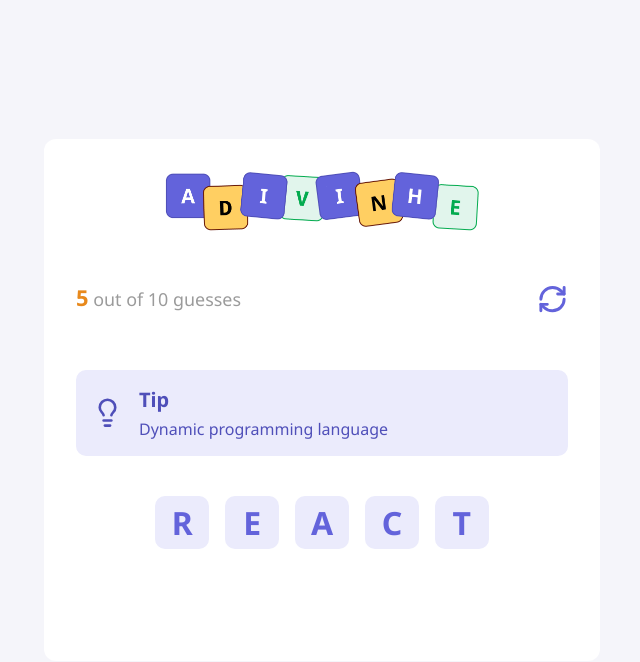
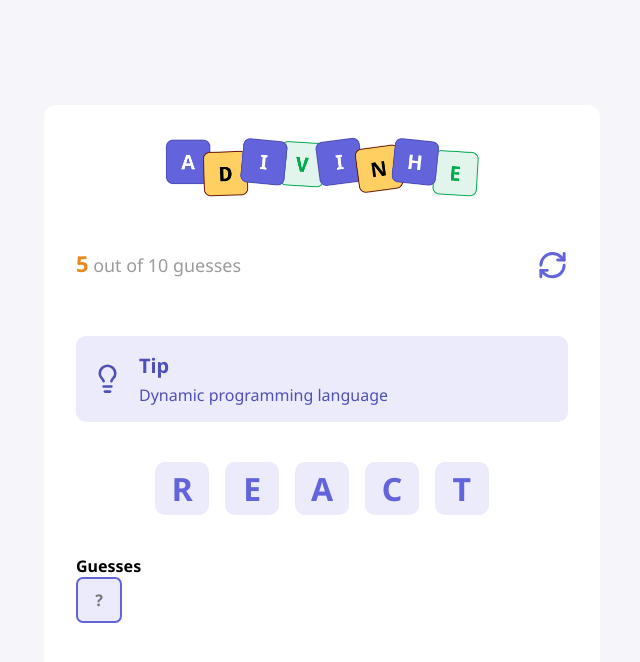
Before and after one commit to loboganng/Word_Guessing, a React (Vite) app in the folder guessing-game/: page / in a window 1280 px wide. Shown: the top 662 px of the page, without its empty margins (318-958 px from the left). Built offline with nearby package versions, Linux system fonts and the light colour scheme.

Commit message:
feat: Creating and styling input element

```diff
--- a/guessing-game/src/App.tsx
+++ b/guessing-game/src/App.tsx
@@ -3,6 +3,7 @@
 import { Header } from "./components/Header"
 import { Tip } from "./components/Tip"
 import { Letter } from "./components/Letter"
+import { Input } from "./components/Input"
 
 export default function App(){
 
@@ -23,6 +24,12 @@
           <Letter value="C"/>
           <Letter value="T"/>
         </div>
+
+        <h4>Guesses</h4>
+
+        <div>
+          <Input autoFocus maxLength={1} placeholder="?"/>
+        </div>
       </main>
     </div>
   )
--- /dev/null
+++ b/guessing-game/src/components/Input/index.tsx
@@ -0,0 +1,7 @@
+import styles from "./styles.module.css"
+
+type Props = React.ComponentProps<"input">
+
+export function Input({ ...rest }: Props){
+  return <input type="text" className={styles.input} {...rest}/>
+}
--- /dev/null
+++ b/guessing-game/src/components/Input/styles.module.css
@@ -0,0 +1,16 @@
+.input{
+  width: 2.87rem;
+  height: 2.87rem;
+  border-radius: 0.43rem;
+
+  background-color: #ebebfc;
+  border: 2px solid #6363db;
+  color: #6363db;
+
+  text-transform: uppercase;
+  text-align: center;
+  font-size: 1rem;
+  font-weight: 700;
+
+  outline: none;
+}
--- a/guessing-game/src/global.css
+++ b/guessing-game/src/global.css
@@ -12,7 +12,10 @@
   background-color: #f5f5fa;
 
   font-family: "Noto Sans", sans-serif;
-  font-optical-sizing: auto;;
+}
+
+input {
+  font-family: "Noto Sans", sans-serif;
 }
 
 button {
```
